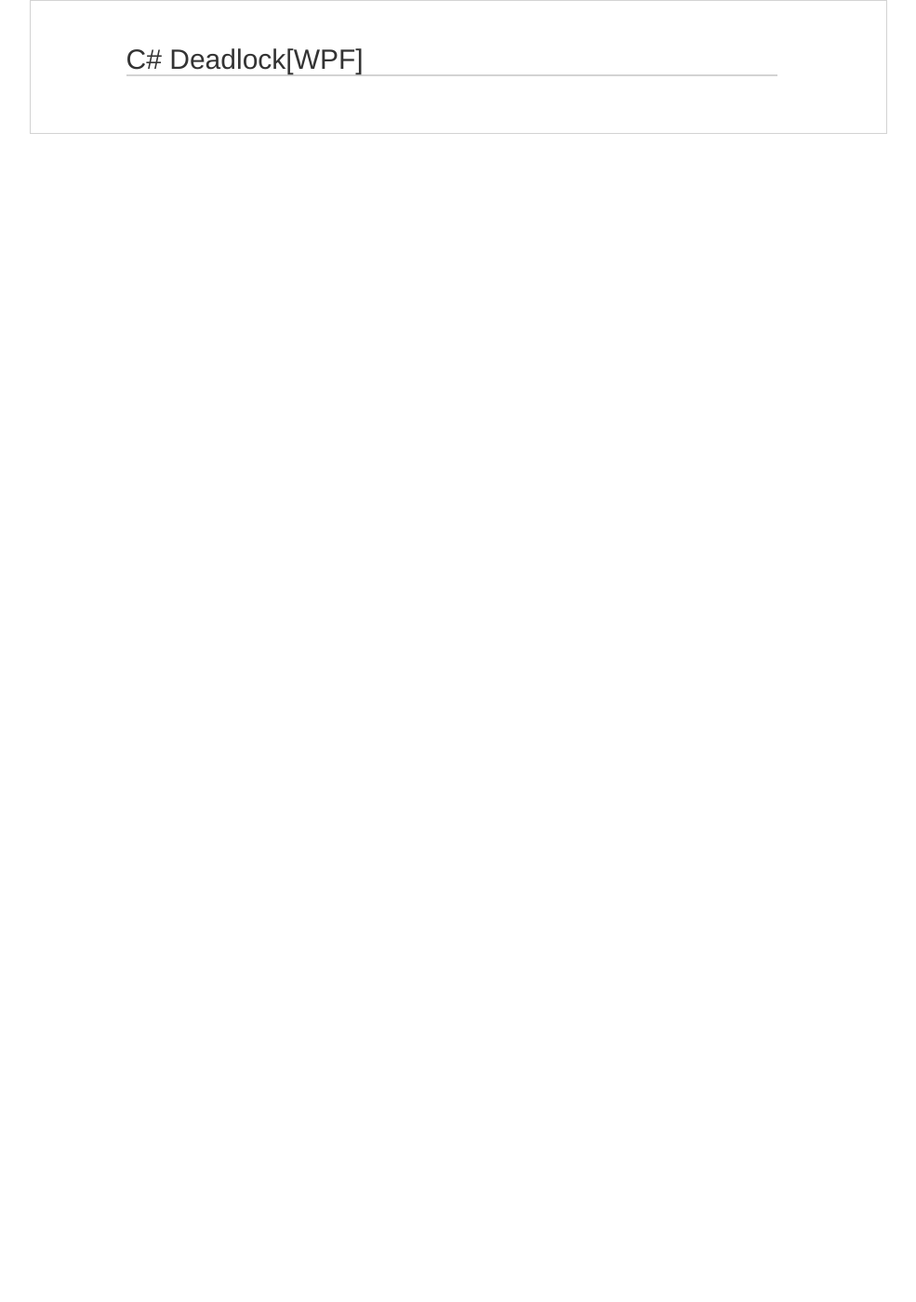
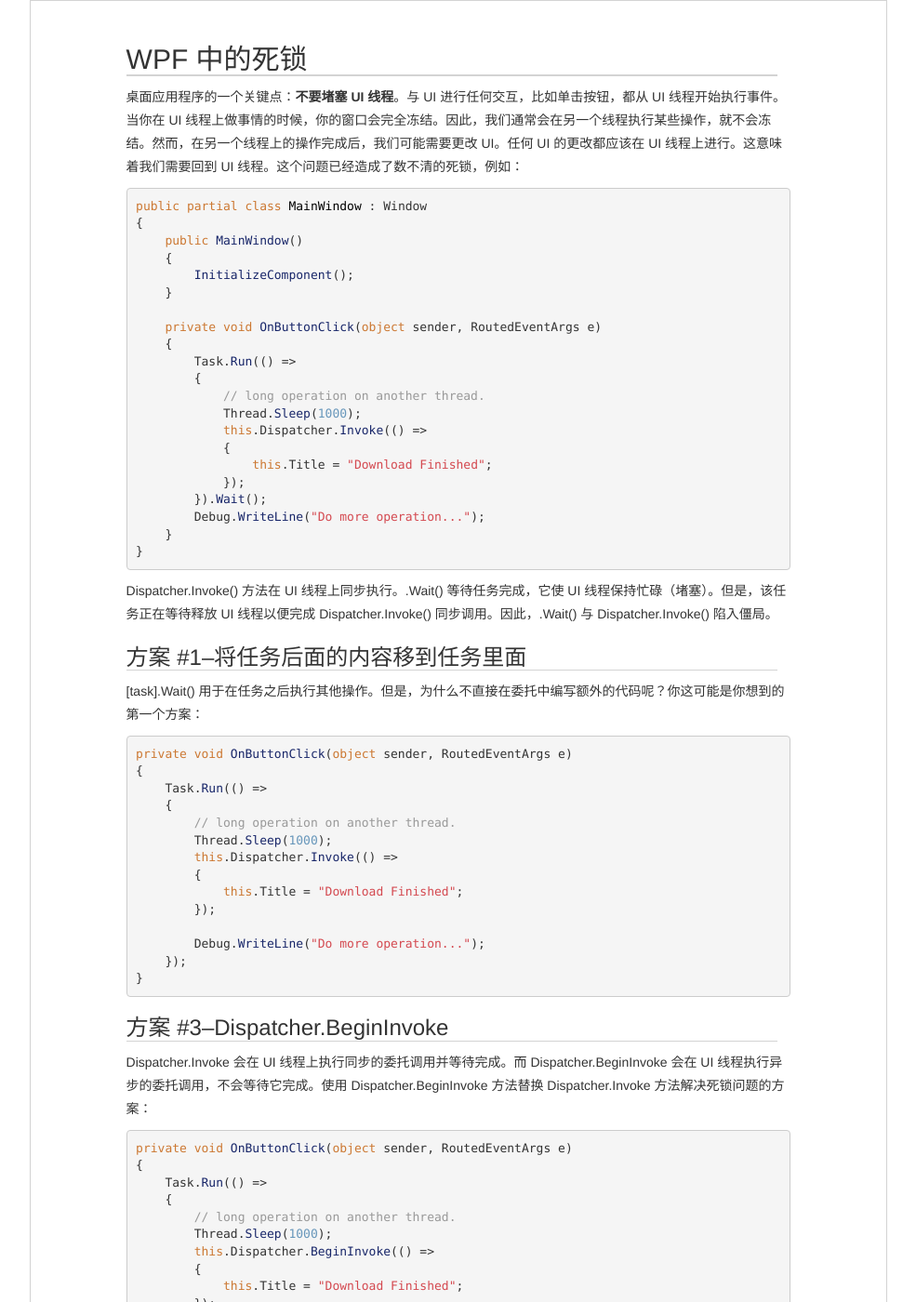
Before and after one commit to luli100/luli100.github.io, a Jekyll site: the page built from _posts/2023-12-02-csharp-deadlock-in-wpf.md, in a window 1280 px wide and 1400 px high. Shown: the whole window at 93% size, without its empty margins (147-1132 px from the left). Built offline with Jekyll 4.4.1, drawn with Linux system fonts in a browser that asks for light colours; some of the changed text lies outside the part shown.

Commit message:
deadlock

````diff
--- a/_posts/2023-12-02-csharp-deadlock-in-wpf.md
+++ b/_posts/2023-12-02-csharp-deadlock-in-wpf.md
@@ -1,5 +1,120 @@
 ---
 layout: post
-title: C# Deadlock[WPF]
+title: WPF 中的死锁
 enable: true
 ---
+
+桌面应用程序的一个关键点：**不要堵塞 UI 线程**。与 UI 进行任何交互，比如单击按钮，都从 UI 线程开始执行事件。当你在 UI 线程上做事情的时候，你的窗口会完全冻结。因此，我们通常会在另一个线程执行某些操作，就不会冻结。然而，在另一个线程上的操作完成后，我们可能需要更改 UI。任何 UI 的更改都应该在 UI 线程上进行。这意味着我们需要回到 UI 线程。这个问题已经造成了数不清的死锁，例如：
+
+```c#
+public partial class MainWindow : Window
+{
+    public MainWindow()
+    {
+        InitializeComponent();
+    }
+
+    private void OnButtonClick(object sender, RoutedEventArgs e)
+    {
+        Task.Run(() =>
+        {
+            // long operation on another thread.
+            Thread.Sleep(1000);
+            this.Dispatcher.Invoke(() =>
+            {
+                this.Title = "Download Finished";
+            });
+        }).Wait();
+        Debug.WriteLine("Do more operation...");
+    }
+}
+```
+
+Dispatcher.Invoke() 方法在 UI 线程上同步执行。.Wait() 等待任务完成，它使 UI 线程保持忙碌（堵塞）。但是，该任务正在等待释放 UI 线程以便完成 Dispatcher.Invoke() 同步调用。因此，.Wait() 与 Dispatcher.Invoke() 陷入僵局。
+
+### 方案 #1--将任务后面的内容移到任务里面
+
+[task].Wait() 用于在任务之后执行其他操作。但是，为什么不直接在委托中编写额外的代码呢？你这可能是你想到的第一个方案：
+
+```c#
+private void OnButtonClick(object sender, RoutedEventArgs e)
+{
+    Task.Run(() =>
+    {
+        // long operation on another thread.
+        Thread.Sleep(1000);
+        this.Dispatcher.Invoke(() =>
+        {
+            this.Title = "Download Finished";
+        });
+
+        Debug.WriteLine("Do more operation...");
+    });
+}
+```
+
+### 方案 #3--Dispatcher.BeginInvoke
+
+Dispatcher.Invoke 会在 UI 线程上执行同步的委托调用并等待完成。而 Dispatcher.BeginInvoke 会在 UI 线程执行异步的委托调用，不会等待它完成。使用 Dispatcher.BeginInvoke 方法替换 Dispatcher.Invoke 方法解决死锁问题的方案：
+
+```c#
+private void OnButtonClick(object sender, RoutedEventArgs e)
+{
+    Task.Run(() =>
+    {
+        // long operation on another thread.
+        Thread.Sleep(1000);
+        this.Dispatcher.BeginInvoke(() =>
+        {
+            this.Title = "Download Finished";
+        });
+    }).Wait();
+    Debug.WriteLine("Do more operation...");
+}
+```
+
+### 方案 #2--ContinueWith
+
+另一种方法是使用 ContinueWith 方法：
+
+```c#
+private void OnButtonClick(object sender, RoutedEventArgs e)
+{
+    Task.Run(() =>
+    {
+        // long operation on another thread.
+        Thread.Sleep(1000);
+        this.Dispatcher.Invoke(() =>
+        {
+            this.Title = "Download Finished";
+        });
+    }).ContinueWith((t)=>
+    {
+        Debug.WriteLine("Do more operation...");
+    }, TaskScheduler.FromCurrentSynchronizationContext());
+}
+```
+
+你将创建一个更好的工作单元逻辑分离。你可以控制它是否在 UI 线程上执行。TaskScheduler.FromCurrentSynchronizationContext() 方式使其在 UI 线程上执行。
+
+### 方案 #4--Async/Await
+
+Async/Await 是一个异步编程泛型的强大工具。其思想是你可以用同步方式编写异步代码。下面是一个 Async/Await 的解决方案：
+
+```c#
+private async void OnButtonClick(object sender, RoutedEventArgs e)
+{
+    await Task.Run(() =>
+    {
+        // long operation on another thread.
+        Thread.Sleep(1000);
+    });
+
+    this.Title = "Download Finished";
+    Debug.WriteLine("Do more operation...");
+}
+```
+
+此方案要好得多。代码是异步，但是编写起来像简单的同步调用。值得注意的是，在较低的 C# 版本是不具备 Async/Await 功能的。
+
+### 使用 Task 窗口进行调试
````
Also changed, not shown: _posts/2023-12-01-csharp-nested-lock-deadlock.md (renamed from _posts/2023-12-01-csharp-deadlock.md, +16 -2 lines), images/tasks-window-task1.png (added), images/tasks-window-task2.png (added).
